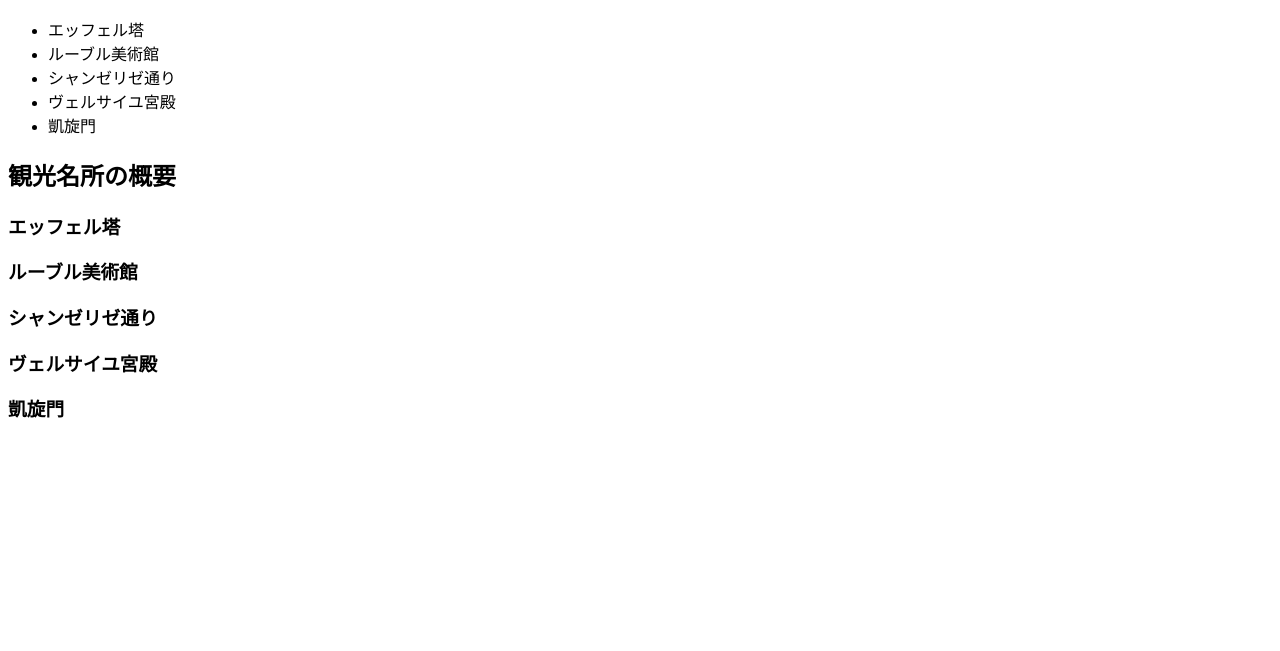
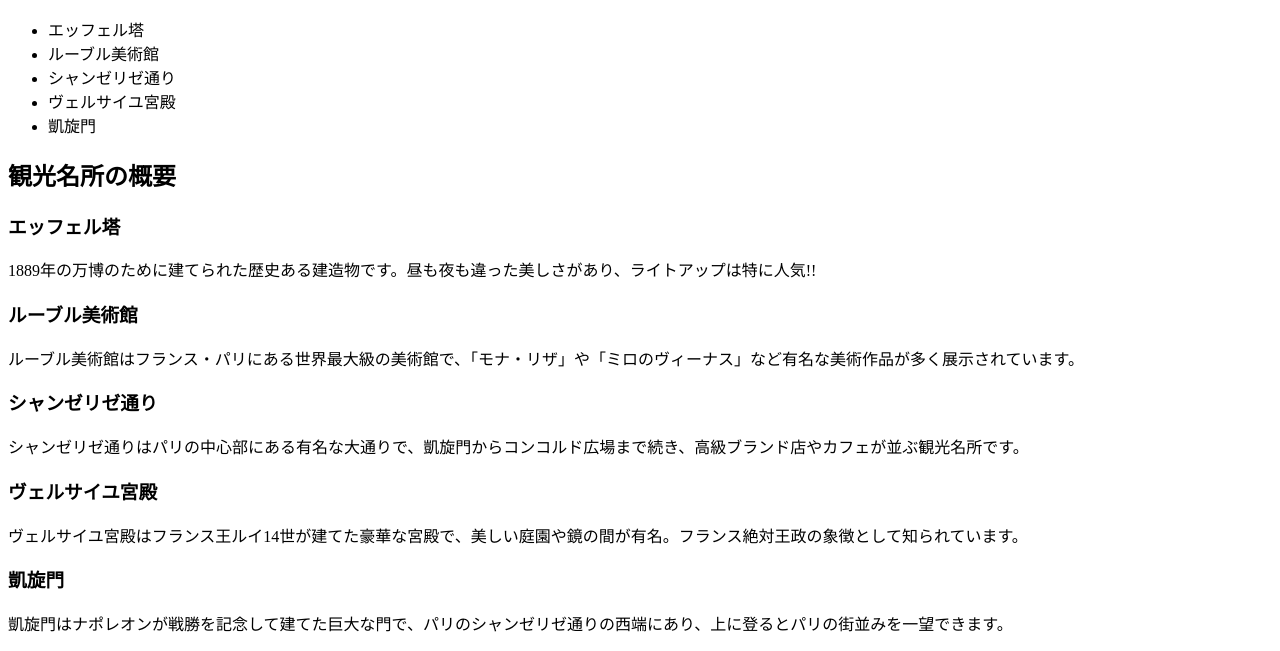
Before and after one commit to yomei-ohashi/team-project, a plain HTML site: page France1.html in a window 1280 px wide. Shown: the part 464-1115 px from the top of the page. Before the commit the page ends 904 px from the top, so only its background shows below. Drawn offline with Linux system fonts and the light colour scheme.

Commit message:
france1.htmlに説明文を追加

```diff
--- a/France1.html
+++ b/France1.html
@@ -12,8 +12,7 @@
       <h2>名物料理</h2>
       <img src="32588891_s.jpg"
       alt="フランスパン" width="300" height="200">
-        <img src="https://web.hh-online.jp/hankyu-food/blog/images/f9237ce65631424efb65c001deadbf339626bcce.jpg"
-        alt="マカロン" width="300" height="200">
+      <img src="https://web.hh-online.jp/hankyu-food/blog/images/f9237ce65631424efb65c001deadbf339626bcce.jpg"        alt="マカロン" width="300" height="200">
       <img src="https://info.ensemblefr.com/wp-content/uploads/2016/03/%E3%83%91%E3%83%AA2-6.jpg"
       alt="鴨のコンフィー？みたいなやつ" width="300" height="200">
       <h2>観光名所</h2>
@@ -26,19 +25,15 @@
         </ul>
       <h2>観光名所の概要</h2>
       <h3>エッフェル塔</h3>
-       <p></p>
-
+      <p>1889年の万博のために建てられた歴史ある建造物です。昼も夜も違った美しさがあり、ライトアップは特に人気!!</p>
       <h3>ルーブル美術館</h3>
-       <p></p>
-
+      <p>ルーブル美術館はフランス・パリにある世界最大級の美術館で、「モナ・リザ」や「ミロのヴィーナス」など有名な美術作品が多く展示されています。</p>
       <h3>シャンゼリゼ通り</h3>
-        <p></p>
-
+      <p>シャンゼリゼ通りはパリの中心部にある有名な大通りで、凱旋門からコンコルド広場まで続き、高級ブランド店やカフェが並ぶ観光名所です。</p>
       <h3>ヴェルサイユ宮殿</h3>
-       <p></p>
-
+      <p>ヴェルサイユ宮殿はフランス王ルイ14世が建てた豪華な宮殿で、美しい庭園や鏡の間が有名。フランス絶対王政の象徴として知られています。</p>
       <h3>凱旋門</h3>
-       <p></p>
+      <p>凱旋門はナポレオンが戦勝を記念して建てた巨大な門で、パリのシャンゼリゼ通りの西端にあり、上に登るとパリの街並みを一望できます。</p>
 
     </body>
 </html>
```
Lines whose indentation alone changed are shown as unchanged.
